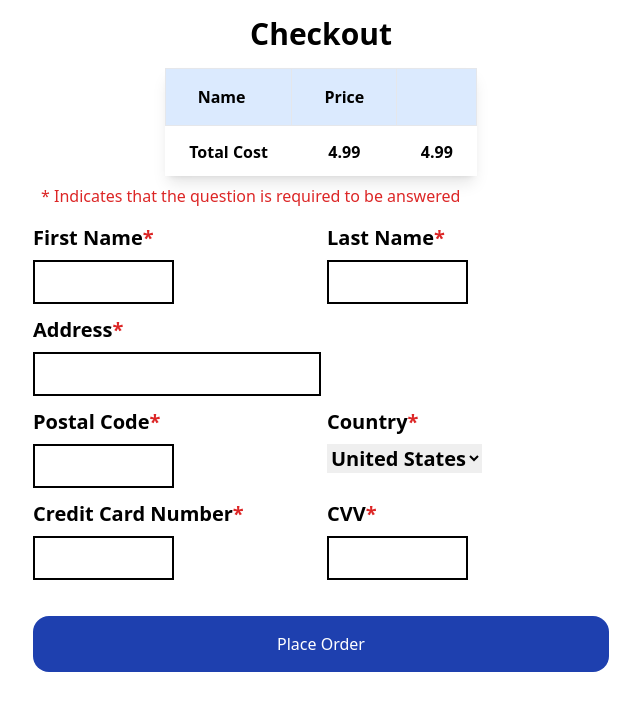
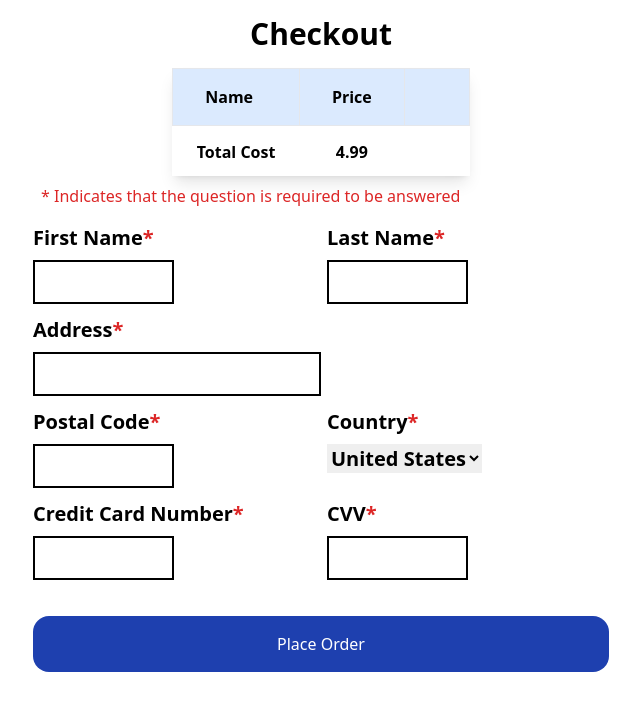
Before and after one commit to jpanahon/WinHacks2024, a Flask app: page /checkout in a window 1280 px wide. Shown: the part 142-849 px from the top of the page, without its empty margins (319-959 px from the left). Run offline with Flask 3, Linux system fonts and the light colour scheme; style sheets or scripts are compiled from the project's sources.

Commit message:
Updated Checkout Page

```diff
--- a/templates/checkout.html
+++ b/templates/checkout.html
@@ -35,7 +35,6 @@
                         <tfoot>
                             <tr class="font-semibold">
                                 <th scope="row" class="px-6 py-3 text-base">Total Cost</th>
-                                <td class="px-6 py-3">4.99</td>
                                 <td class="px-6 py-3">4.99</td>
                             </tr>
                         </tfoot>
```
